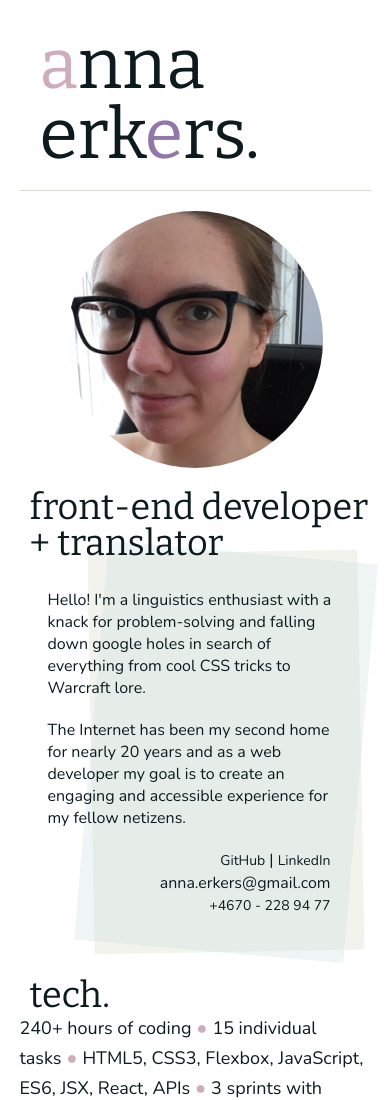
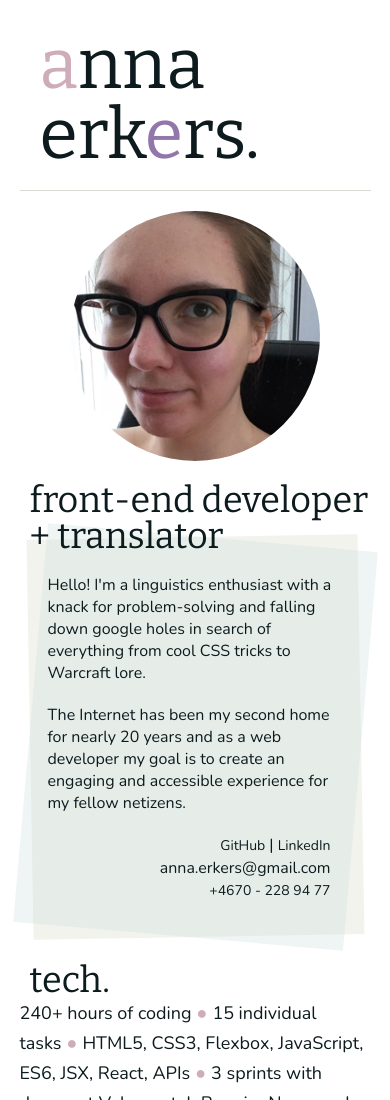
Before and after one commit to Hilwynn/personal-portfolio-technigo, a React (Create React App) app: page / in a window 390 px wide. Shown: the top 1100 px of the page. Built offline with nearby package versions, Linux system fonts and the light colour scheme.

Commit message:
Tweaked media queries for div backgrounds on landing page

```diff
--- a/src/Pages/LandingPage/style.css
+++ b/src/Pages/LandingPage/style.css
@@ -191,7 +191,7 @@
   .skills-background-bottom,
   .skills-background-top  {
     position: absolute;
-    width: 27rem;
+    width: calc(100% - 2rem);
   }
   .about-me-background-bottom,
   .about-me-background-top {
@@ -211,10 +211,10 @@
   }
   .about-me-image {
     padding-bottom: 2rem;
-    width: 80%;
+    width: 25rem;
   }
   .about-me-bio {
-    padding: 2.8rem 2.8rem 0;
+    padding: 2rem 2.8rem 0;
   }
   .case-card {
     width: calc(100% - 2rem);
```
